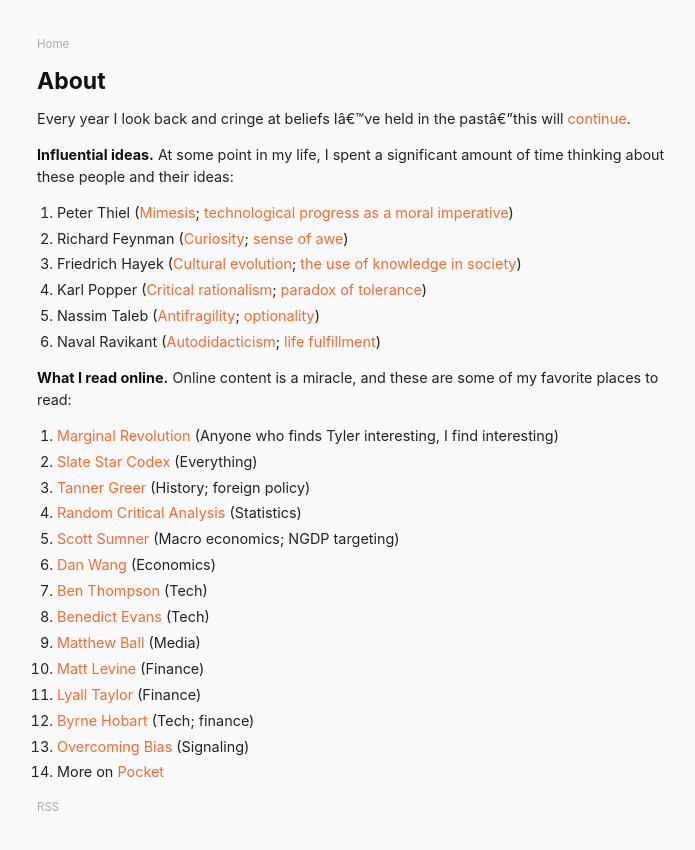
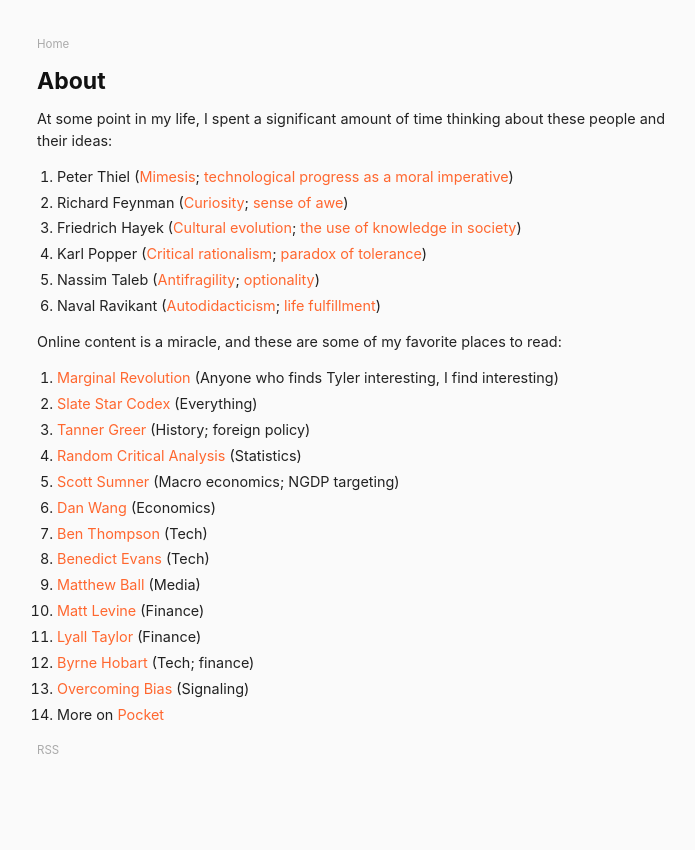
Before and after one commit to danschlz/danschulz.github.io, a Jekyll site: the page built from about.md, in a window 1280 px wide. Shown: the top 850 px of the page, without its empty margins (283-978 px from the left). Built offline with Jekyll 4.4.1, drawn with Linux system fonts in a browser that asks for light colours.

Commit message:
Update about.md

```diff
--- a/about.md
+++ b/about.md
@@ -4,9 +4,7 @@ title: About
 permalink: /about/
 ---
 
-Every year I look back and cringe at beliefs I’ve held in the past—this will [continue](https://en.wikipedia.org/wiki/End-of-history_illusion).
-
-**Influential ideas.** At some point in my life, I spent a significant amount of time thinking about these people and their ideas:
+At some point in my life, I spent a significant amount of time thinking about these people and their ideas:
 
 * Peter Thiel ([Mimesis](http://www.imitatio.org/); [technological progress as a moral imperative](https://www.youtube.com/watch?v=PsXFwy6gG_4))
 * Richard Feynman ([Curiosity](https://www.youtube.com/watch?v=lmTmGLzPVyM); [sense of awe](https://www.youtube.com/watch?v=36GT2zI8lVA))
@@ -15,7 +13,7 @@ Every year I look back and cringe at beliefs I’ve held in the past—this will
 * Nassim Taleb ([Antifragility](https://en.wikipedia.org/wiki/Antifragility); [optionality](https://25iq.com/2013/10/13/a-dozen-things-ive-learned-from-nassim-taleb-about-optionalityinvesting/))
 * Naval Ravikant ([Autodidacticism](https://www.youtube.com/watch?v=dmBoU93TRlo); [life fulfillment](https://youtu.be/X7tnoR6a-8A))
 
-**What I read online.** Online content is a miracle, and these are some of my favorite places to read:
+Online content is a miracle, and these are some of my favorite places to read:
 
 * [Marginal Revolution](http://marginalrevolution.com/) (Anyone who finds Tyler interesting, I find interesting)
 * [Slate Star Codex](http://slatestarcodex.com/) (Everything)
```
